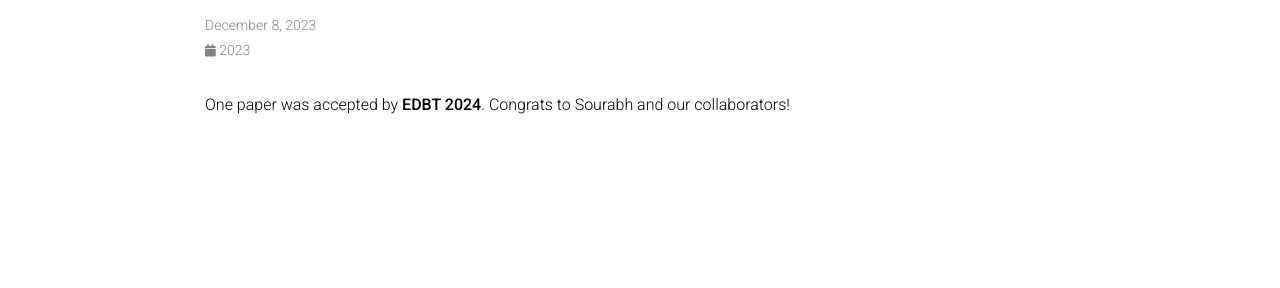
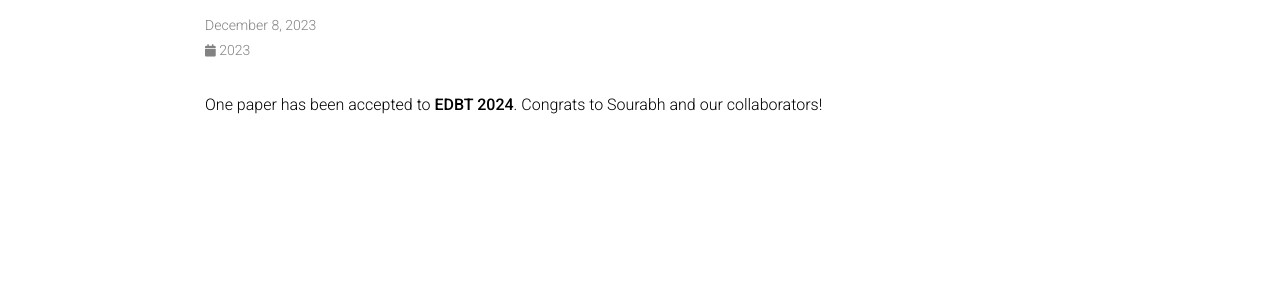
Before and after one commit to chenxiunt/chenxiunt.github.io, a Jekyll site: the page built from _news/announcement_20231208.md, in a window 1280 px wide. Shown: the part 146-434 px from the top of the page. Built offline with Jekyll 4.4.1, drawn with Linux system fonts in a browser that asks for light colours; comment, search, counter and statistics services are not loaded; a style sheet for code colours, icons or effects is not loaded.

Commit message:
Update announcement_20231208.md

```diff
--- a/_news/announcement_20231208.md
+++ b/_news/announcement_20231208.md
@@ -4,4 +4,4 @@ date: 2023-12-08 17:59:00-0400
 inline: true
 ---
 
-One paper was accepted by **EDBT 2024**. Congrats to Sourabh and our collaborators!
+One paper has been accepted to **EDBT 2024**. Congrats to Sourabh and our collaborators!
```
